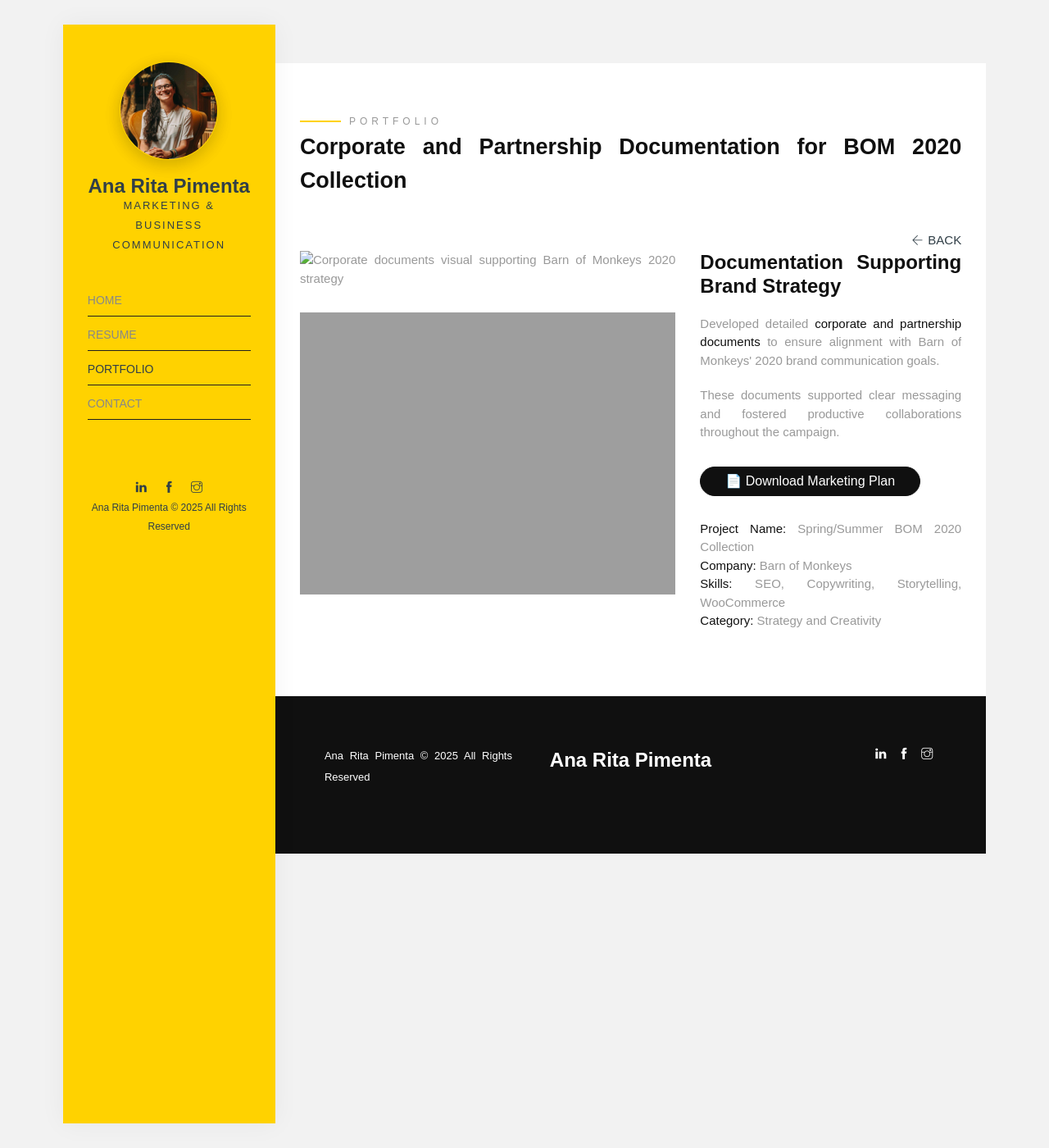
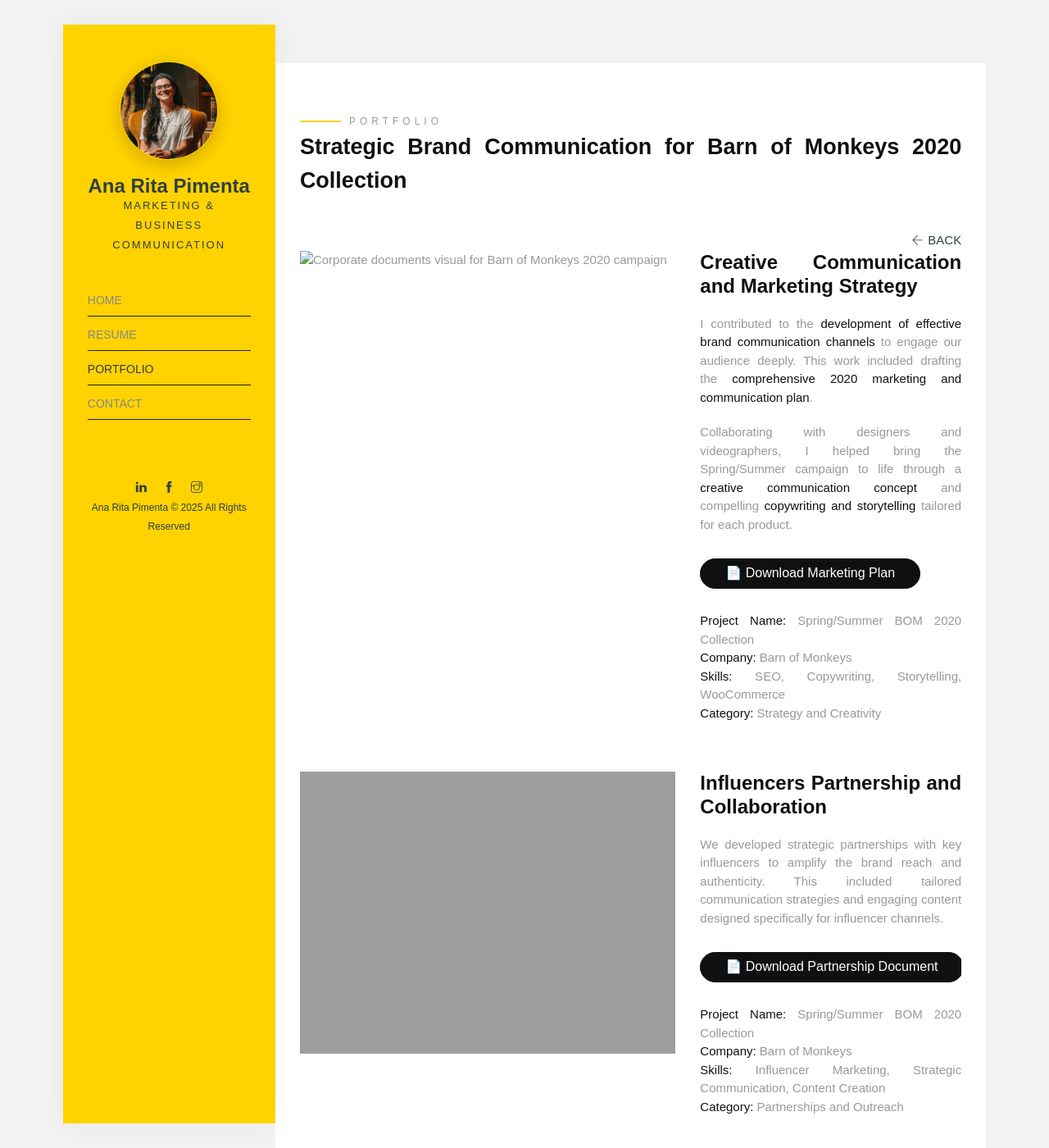
Before and after one commit to anaritapimenta/anaritapimenta.github.io, a Jekyll site: the page built from portfolio/bom-documents/index.html, in a window 1280 px wide and 1400 px high. Shown: the whole window at 82% size. Built offline with Jekyll 4.4.1, drawn with Linux system fonts in a browser that asks for light colours; some web fonts are replaced.

Commit message:
Update index.html

```diff
--- a/portfolio/bom-documents/index.html
+++ b/portfolio/bom-documents/index.html
@@ -1,6 +1,6 @@
 ---
-title: Corporate & Partnership Documents – Barn of Monkeys 2020 Strategy
-description: Explore the corporate and partnership documents that supported Barn of Monkeys' strategic brand communication for the 2020 collection.
+title: Strategic Brand Communication & Creative Direction – BOM 2020 Collection
+description: Explore the strategic brand communication and creative direction behind Barn of Monkeys' 2020 Collection, highlighting influencer partnerships and corporate documents.
 layout: default
 ---
 
@@ -10,12 +10,12 @@
       <div class="col-md-12">
         <span class="heading-meta style-1">Portfolio</span>
         <h1 class="heading animate-box" data-animate-effect="fadeInLeft">
-          Corporate and Partnership Documentation for BOM 2020 Collection
+          Strategic Brand Communication for Barn of Monkeys 2020 Collection
         </h1>
         <!-- BOTÃO BACK -->
         <a
           href="{{ '/portfolio/' | prepend: site.baseurl | prepend: site.url }}"
-          aria-label="Back"
+          aria-label="Back to portfolio overview"
           style="float: right; display: flex; margin-top: 10px"
         >
           <i class="ti-arrow-left font-14px gray-icon" aria-hidden="true"></i>
@@ -32,12 +32,12 @@
         </a>
       </div>
     </div>
+
     <div class="row">
       <div
         class="col-md-7 image-content animate-box fadeInLeft"
         data-animate-effect="fadeInLeft"
       >
-        <!-- Imagem 1 com fallback -->
         <picture>
           <source
             srcset="{{ 'assets/img/portfolio/project-3/barn-monkeys-corporate-documents.webp' | prepend: site.baseurl | prepend: site.url }}"
@@ -46,21 +46,7 @@
           <img
             class="img-fluid mb-30"
             src="{{ 'assets/img/portfolio/project-3/barn-monkeys-corporate-documents.jpg' | prepend: site.baseurl | prepend: site.url }}"
-            alt="Corporate documents visual supporting Barn of Monkeys 2020 strategy"
-            loading="lazy"
-          />
-        </picture>
-
-        <!-- Imagem 2 com fallback -->
-        <picture>
-          <source
-            srcset="{{ 'assets/img/portfolio/project-3/barn-monkeys-partnership-document.webp' | prepend: site.baseurl | prepend: site.url }}"
-            type="image/webp"
-          />
-          <img
-            class="img-fluid mb-30"
-            src="{{ 'assets/img/portfolio/project-3/barn-monkeys-partnership-document.jpg' | prepend: site.baseurl | prepend: site.url }}"
-            alt="Partnership document visual for Barn of Monkeys 2020 brand communication"
+            alt="Corporate documents visual for Barn of Monkeys 2020 campaign"
             loading="lazy"
           />
         </picture>
@@ -71,13 +57,13 @@
       >
         <div id="sticky_item">
           <div class="project-desc">
-            <h2>Documentation Supporting Brand Strategy</h2>
+            <h2>Creative Communication and Marketing Strategy</h2>
 
             <p>
-              Developed detailed <strong>corporate and partnership documents</strong> to ensure alignment with Barn of Monkeys' 2020 brand communication goals.
+              I contributed to the <strong>development of effective brand communication channels</strong> to engage our audience deeply. This work included drafting the <strong>comprehensive 2020 marketing and communication plan</strong>.
             </p>
             <p>
-              These documents supported clear messaging and fostered productive collaborations throughout the campaign.
+              Collaborating with designers and videographers, I helped bring the Spring/Summer campaign to life through a <strong>creative communication concept</strong> and compelling <strong>copywriting and storytelling</strong> tailored for each product.
             </p>
 
             <input
@@ -98,5 +84,56 @@
         </div>
       </div>
     </div>
+
+    <!-- Segunda imagem -->
+
+    <div class="row" style="margin-top: 40px;">
+      <div
+        class="col-md-7 image-content animate-box fadeInLeft"
+        data-animate-effect="fadeInLeft"
+      >
+        <picture>
+          <source
+            srcset="{{ 'assets/img/portfolio/project-3/barn-monkeys-influencers-partnership-document.webp' | prepend: site.baseurl | prepend: site.url }}"
+            type="image/webp"
+          />
+          <img
+            class="img-fluid mb-30"
+            src="{{ 'assets/img/portfolio/project-3/barn-monkeys-influencers-partnership-document.jpg' | prepend: site.baseurl | prepend: site.url }}"
+            alt="Influencers partnership document visual for Barn of Monkeys 2020 campaign"
+            loading="lazy"
+          />
+        </picture>
+      </div>
+      <div
+        class="col-md-5 sticky-parent animate-box fadeInLeft"
+        data-animate-effect="fadeInLeft"
+      >
+        <div id="sticky_item">
+          <div class="project-desc">
+            <h2>Influencers Partnership and Collaboration</h2>
+
+            <p>
+              We developed strategic partnerships with key influencers to amplify the brand reach and authenticity. This included tailored communication strategies and engaging content designed specifically for influencer channels.
+            </p>
+
+            <input
+              style="margin-bottom: 6px"
+              type="button"
+              value="📄 Download Partnership Document"
+              onclick="window.open('{{ '/portfolio/spring-summer-bom-2020-collection/influencers-partnership-document.pdf' | prepend: site.baseurl | prepend: site.url }}','_blank')"
+              aria-label="Download the Influencers Partnership Document PDF"
+            /><br /><br />
+
+            <p>
+              <strong>Project Name:</strong> Spring/Summer BOM 2020 Collection<br />
+              <strong>Company:</strong> Barn of Monkeys<br />
+              <strong>Skills:</strong> Influencer Marketing, Strategic Communication, Content Creation<br />
+              <strong>Category:</strong> Partnerships and Outreach
+            </p>
+          </div>
+        </div>
+      </div>
+    </div>
   </div>
 </div>
```
